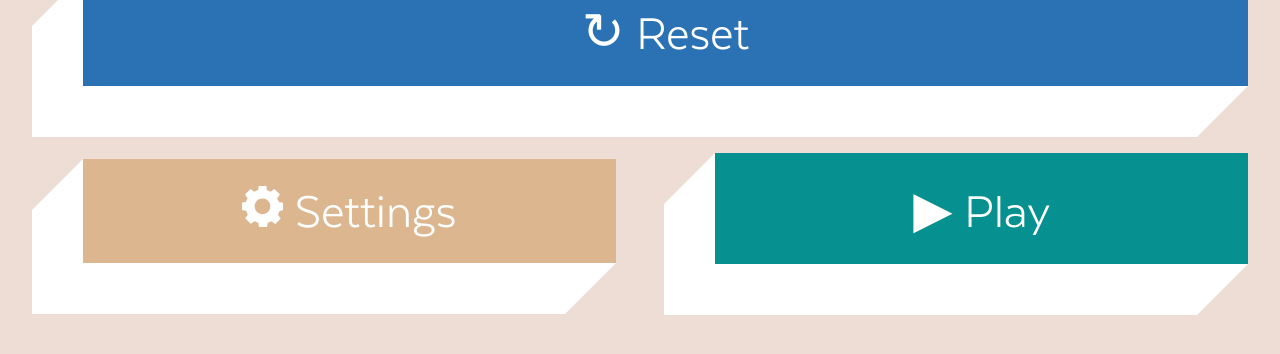
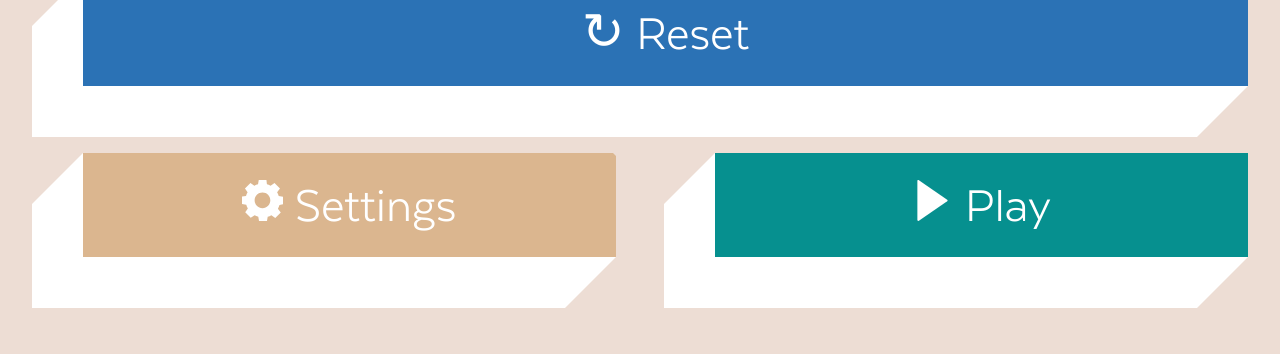
Before and after one commit to emersonthis/gameturnclock, a website: page index.html in a window 1280 px wide. Shown: the part 332-686 px from the top of the page. Drawn offline with nearby package versions, Linux system fonts and the light colour scheme.

Commit message:
play / pause svg

```diff
--- a/index.html
+++ b/index.html
@@ -69,6 +69,10 @@
 </div>
 
 <script>
+
+var playSvg = '<svg xmlns="http://www.w3.org/2000/svg" xmlns:xlink="http://www.w3.org/1999/xlink" version="1.1" id="Capa_1" x="0px" y="0px" viewBox="0 0 41.999 41.999" style="enable-background:new 0 0 41.999 41.999;" xml:space="preserve" width="512px" height="512px"><path d="M36.068,20.176l-29-20C6.761-0.035,6.363-0.057,6.035,0.114C5.706,0.287,5.5,0.627,5.5,0.999v40  c0,0.372,0.206,0.713,0.535,0.886c0.146,0.076,0.306,0.114,0.465,0.114c0.199,0,0.397-0.06,0.568-0.177l29-20  c0.271-0.187,0.432-0.494,0.432-0.823S36.338,20.363,36.068,20.176z" fill="#FFFFFF"/></svg>';
+
+var pauseSvg = '<svg xmlns="http://www.w3.org/2000/svg" xmlns:xlink="http://www.w3.org/1999/xlink" version="1.1" id="Capa_1" x="0px" y="0px" width="512px" height="512px" viewBox="0 0 357 357" style="enable-background:new 0 0 357 357;" xml:space="preserve"><path d="M25.5,357h102V0h-102V357z M229.5,0v357h102V0H229.5z" fill="#FFFFFF"/></svg>'
 
 Vue.component('turn-clock', {
     template: '<section class="turn-clock"><div class="labels"><div class="label">H</div><div class="label">M</div><div class="label">S</div></div><div class="numbers"><div class="number number--hours">{{clockHours}}</div><div class="sep">:</div><div class="number number--minutes">{{clockMinutes}}</div><div class="sep">:</div><div class="number number--seconds">{{clockSeconds}}</div></div></section>',
@@ -146,7 +150,7 @@ var app = new Vue({
     },
     computed : {
         playOrPauseLabel : function() {
-            return (this.state == 'pause') ? '&#9654; Play' : '&#9208; Pause';
+            return (this.state == 'pause') ? playSvg + ' Play' : pauseSvg + ' Pause';
         }
     },
     mounted : function() {
```
